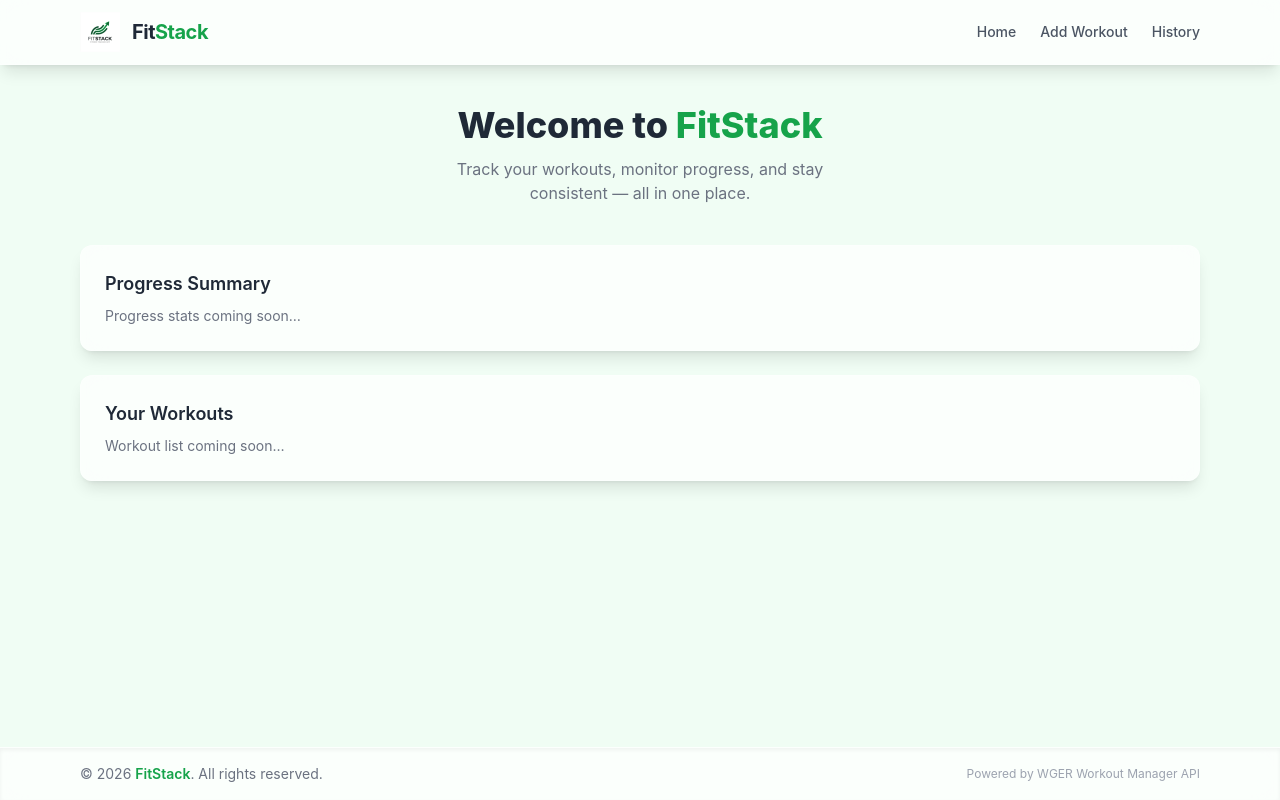
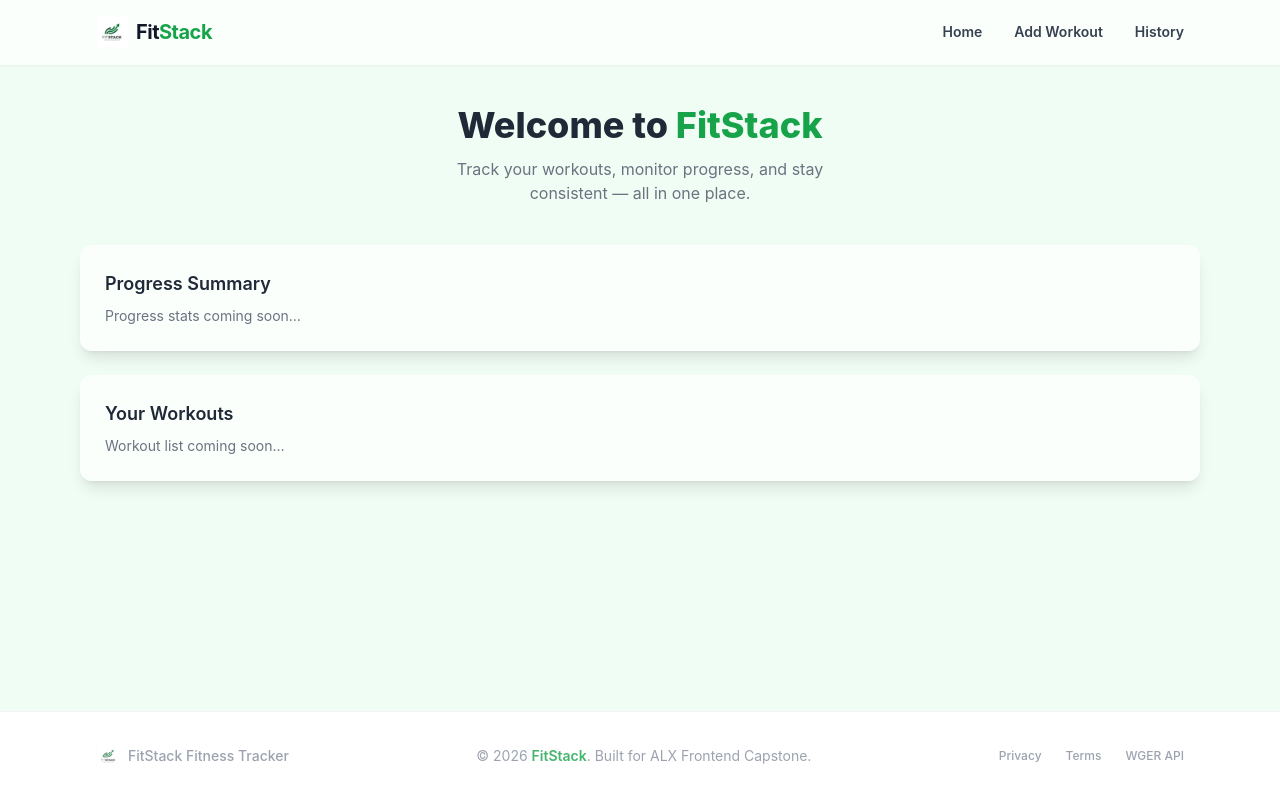
Before and after one commit to SamHez/fitstack, a React (Vite) app: page / in a window 1280 px wide. Built offline with nearby package versions, Linux system fonts and the light colour scheme.

Commit message:
add navbar and footer

```diff
--- a/src/components/Footer.jsx
+++ b/src/components/Footer.jsx
@@ -2,12 +2,29 @@
 
 function Footer() {
     return (
-        <footer className="backdrop-blur-md bg-white/70 border-t border-white/30 shadow-inner mt-auto">
-            <div className="max-w-6xl mx-auto px-4 py-4 flex flex-col sm:flex-row items-center justify-between gap-2">
-                <p className="text-sm text-gray-500">
-                    © {new Date().getFullYear()} <span className="font-semibold text-green-600">FitStack</span>. All rights reserved.
-                </p>
-                <p className="text-xs text-gray-400">Powered by WGER Workout Manager API</p>
+        <footer className="bg-white border-t border-gray-100 py-8 mt-auto">
+            <div className="max-w-6xl mx-auto px-4 sm:px-6 lg:px-8">
+                <div className="flex flex-col md:flex-row justify-between items-center gap-4">
+                    <div className="flex items-center gap-2">
+                        <img src="/fitstack-logo.png" alt="FitStack" className="h-6 w-auto opacity-70" />
+                        <span className="text-gray-400 font-medium text-sm transition-colors cursor-default">
+                            FitStack Fitness Tracker
+                        </span>
+                    </div>
+
+                    <p className="text-sm text-gray-400">
+                        © {new Date().getFullYear()} <span className="font-semibold text-green-600/80">FitStack</span>.
+                        Built for ALX Frontend Capstone.
+                    </p>
+
+                    <div className="flex gap-6 text-xs text-gray-400 font-medium">
+                        <a href="#" className="hover:text-green-600 transition-colors">Privacy</a>
+                        <a href="#" className="hover:text-green-600 transition-colors">Terms</a>
+                        <a href="https://wger.de/en/software/api" target="_blank" rel="noreferrer" className="hover:text-green-600 transition-colors">
+                            WGER API
+                        </a>
+                    </div>
+                </div>
             </div>
         </footer>
     )
--- a/src/components/Navbar.jsx
+++ b/src/components/Navbar.jsx
@@ -2,38 +2,34 @@
 
 function Navbar() {
     return (
-        <nav className="sticky top-0 z-50 backdrop-blur-md bg-white/70 border-b border-white/30 shadow-lg">
-            <div className="max-w-6xl mx-auto px-4 py-3 flex items-center justify-between">
+        <nav className="sticky top-0 z-50 backdrop-blur-md bg-white/70 border-b border-white/10 shadow-sm">
+            <div className="max-w-6xl mx-auto px-4 sm:px-6 lg:px-8">
+                <div className="flex justify-between items-center h-16">
                     {/* Logo */}
-                <div className="flex items-center gap-3">
+                    <div className="flex-shrink-0 flex items-center gap-2 cursor-pointer hover:opacity-80 transition-opacity">
                         <img
                             src="/fitstack-logo.png"
                             alt="FitStack Logo"
-                        className="h-10 w-auto object-contain"
+                            className="h-8 w-auto"
                         />
-                    <span className="text-xl font-bold text-gray-800 tracking-tight">
+                        <span className="text-xl font-bold text-gray-900 tracking-tight hidden sm:block">
                             Fit<span className="text-green-600">Stack</span>
                         </span>
                     </div>
 
                     {/* Nav Links */}
-                <ul className="flex items-center gap-6 text-sm font-medium text-gray-600">
-                    <li>
-                        <a href="/" className="hover:text-green-600 transition-colors duration-200">
+                    <div className="flex items-center gap-4 sm:gap-8">
+                        <a href="/" className="text-sm font-semibold text-gray-700 hover:text-green-600 transition-colors">
                             Home
                         </a>
-                    </li>
-                    <li>
-                        <a href="/add-workout" className="hover:text-green-600 transition-colors duration-200">
+                        <a href="/add-workout" className="text-sm font-semibold text-gray-700 hover:text-green-600 transition-colors">
                             Add Workout
                         </a>
-                    </li>
-                    <li>
-                        <a href="/history" className="hover:text-green-600 transition-colors duration-200">
+                        <a href="/history" className="text-sm font-semibold text-gray-700 hover:text-green-600 transition-colors">
                             History
                         </a>
-                    </li>
-                </ul>
+                    </div>
+                </div>
             </div>
         </nav>
     )
```
Lines whose indentation alone changed are shown as unchanged.
